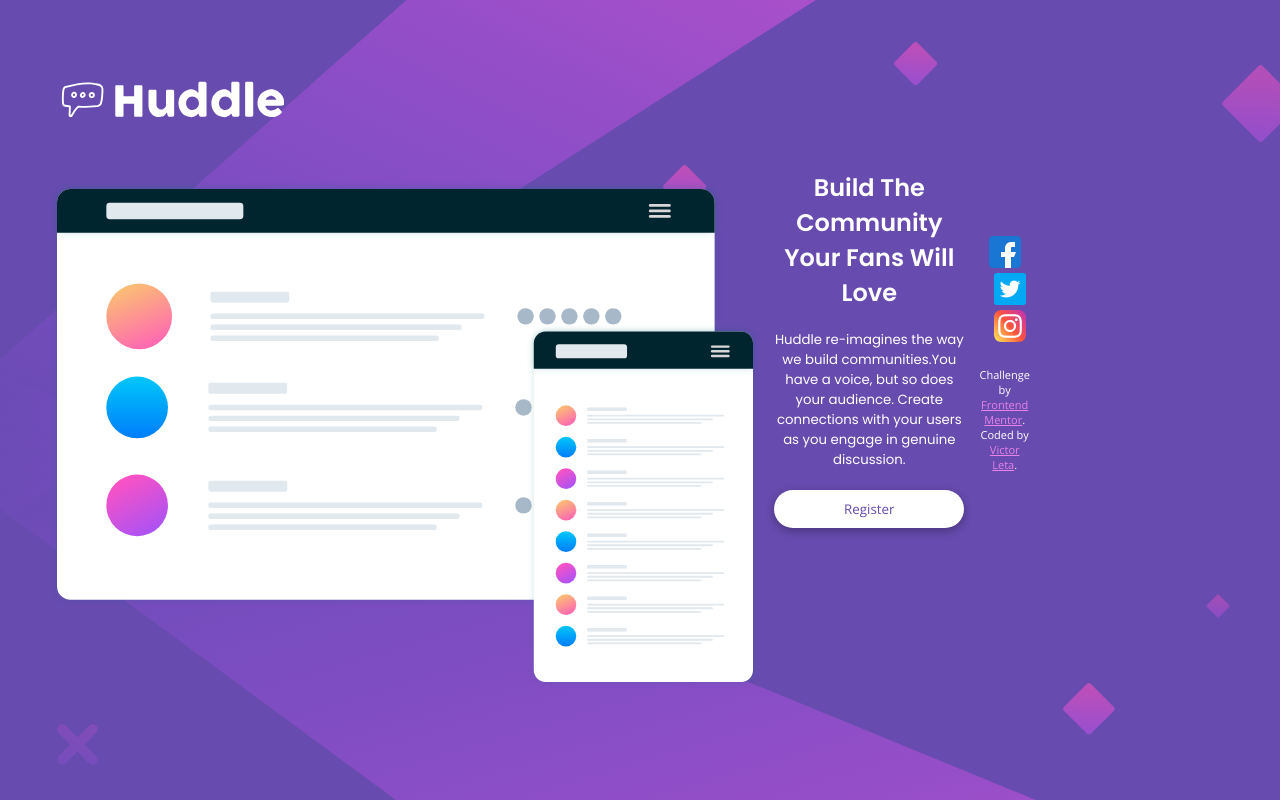
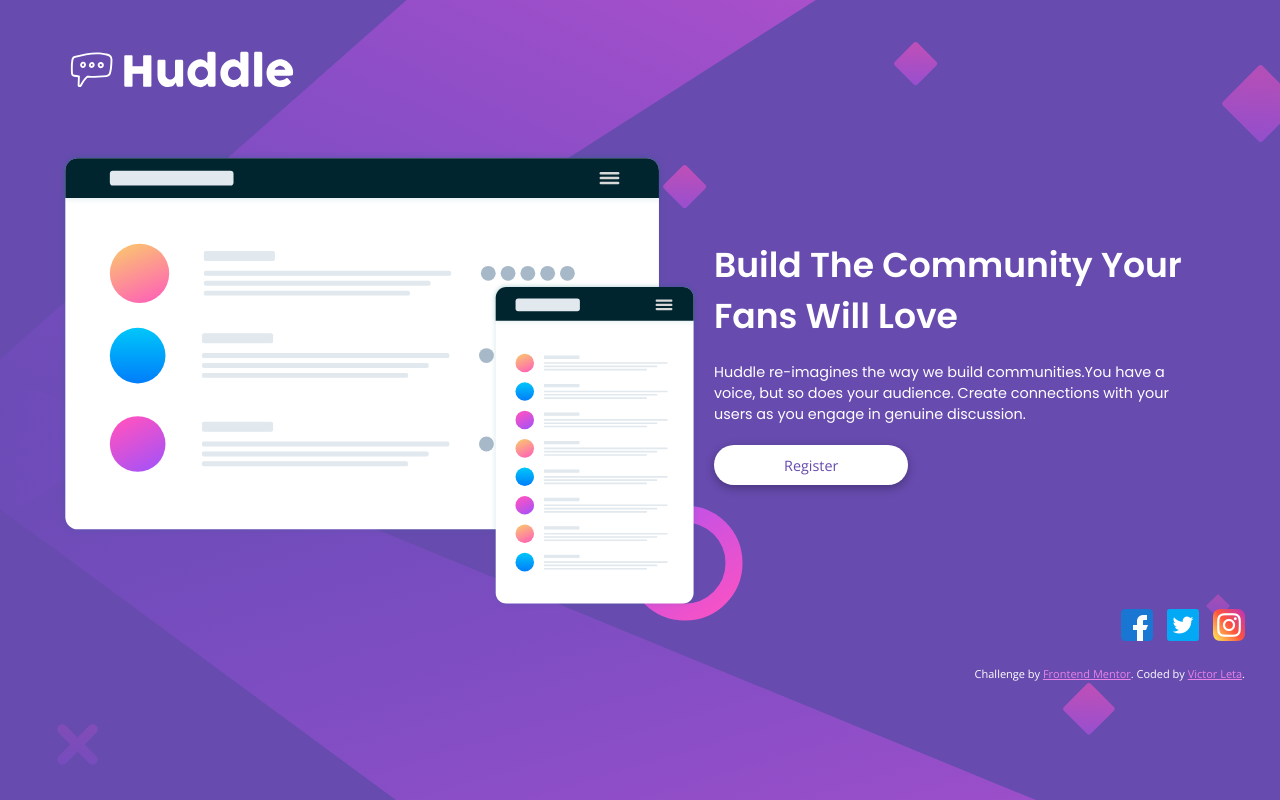
Before and after one commit to victorrlo/Huddle-Landing-Page, a plain HTML site: page index.html in a window 1280 px wide. Drawn offline with nearby package versions, Linux system fonts and the light colour scheme.

Commit message:
trabalho finalizado.

```diff
--- a/index.html
+++ b/index.html
@@ -37,7 +37,6 @@
     </main>
 
   </div>
-  <div class="footer-wrapper">
     <footer>
       <div class="social-media-icons">
         <img src="/src/images/facebook.png" alt="facebook icon" width="32px">
@@ -49,7 +48,6 @@
         Coded by <a href="#">Victor Leta</a>.
       </p>
     </footer>
-  </div>
 
 
 </body>
--- a/src/css/style.css
+++ b/src/css/style.css
@@ -135,13 +135,20 @@ footer img:not(:first-child){
 
 @media (min-width: 1024px) {
 
+    body {
+        /* padding: 20px 0px 20px 0px; */
+        background-image: url(/src/images/bg-desktop.svg);
+        background-position: top;
+        background-repeat: no-repeat;
+        background-size: cover;
+        background-position: center;
+        background-attachment: fixed;
+        text-align: justify;
+    }
+
     .header-main-wrapper {
         display: flex;
         align-items: center;
-    }
-
-    header {
-        margin-left: 150px;
     }
 
     header .logo{
@@ -150,19 +157,38 @@ footer img:not(:first-child){
         margin-bottom: 53px;
     }
 
-    body {
-        max-width: 100vh;
-        padding: 30px;
+    header .huddle-mockup {
+        height: auto;
+        max-width: 50vw;
+    }
+
+    .header-main-wrapper {
+        padding: 0 3vh 0 3vh;
         display: flex;
         justify-content: center;
         align-items: center;
+    }
 
-        background-image: url(/src/images/bg-desktop.svg);
-        background-position: top;
-        background-repeat: no-repeat;
-        background-size: cover;
-        background-position: center;
-        background-attachment: fixed;
+    main {
+        text-align: left;
+        font-size: 1.8vw;
+        padding-top: 13vw;
+    }
+
+    main h5 {
+        font-size: 1.8vh;
+    }
+
+    button {
+        /* display: block; */
+        block-size: 5vh;
+        font-size: 1.8vh;
+    }
+
+    footer {
+        display: flex;
+        align-items: end;
+        margin-top: auto;
     }
 
 }
```
